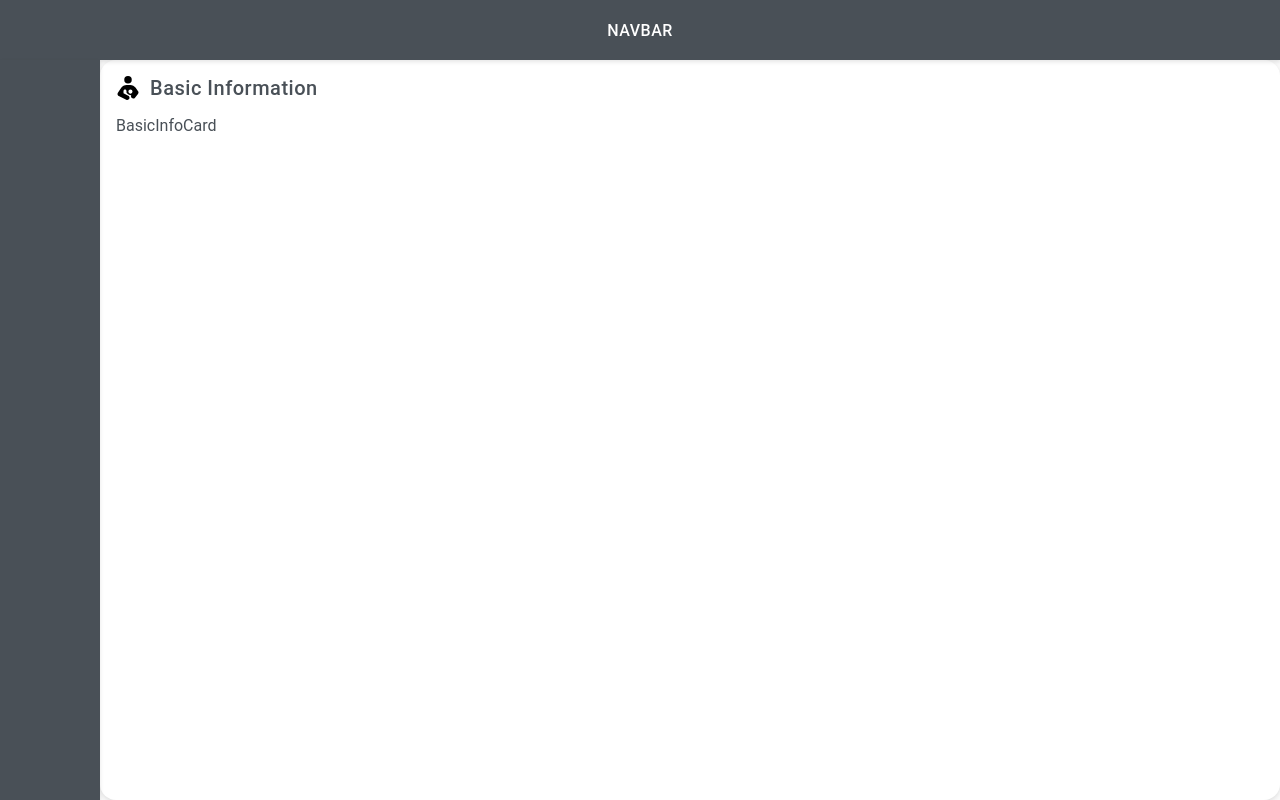
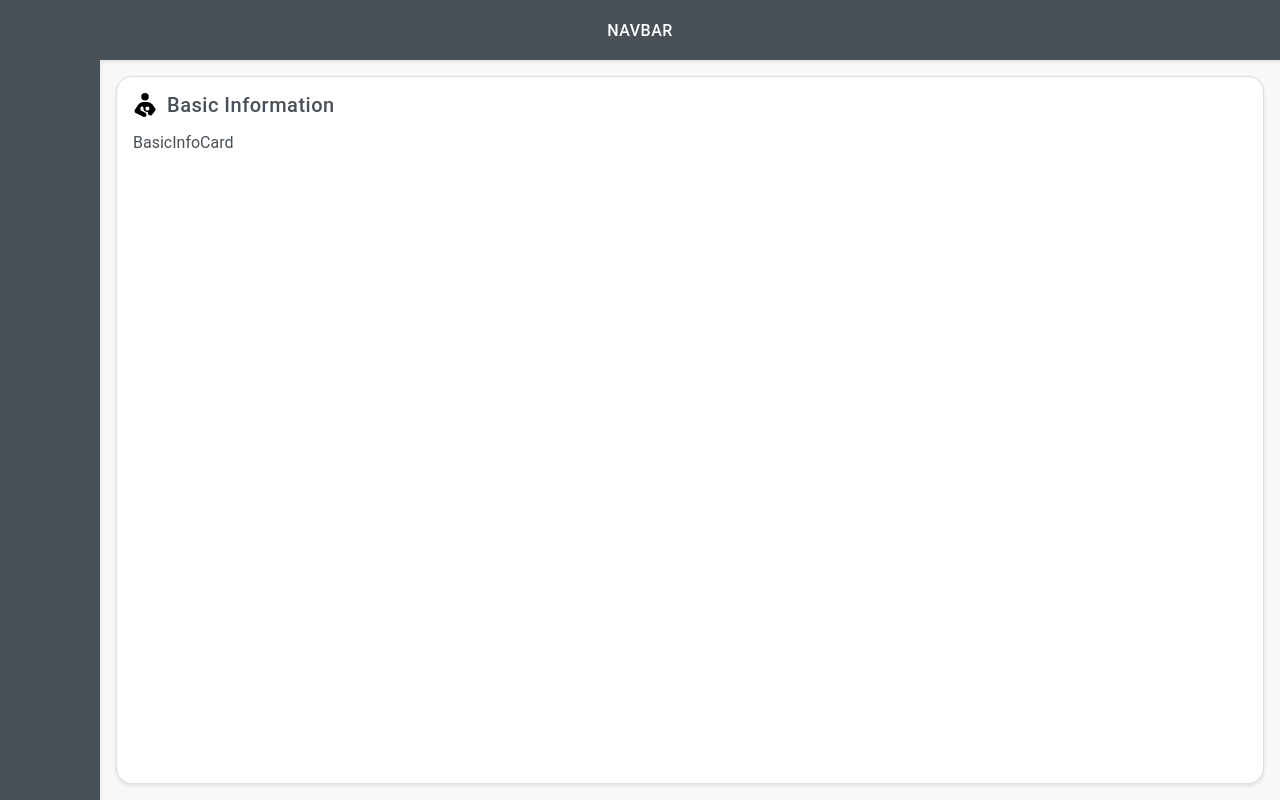
Before and after one commit to inaumanmajeed/FormikWithValidation, a React (Create React App) app: page / in a window 1280 px wide. Built offline with nearby package versions, Linux system fonts and the light colour scheme.

Commit message:
chore: Update import paths and styles for Home component and BasicInfoCard

```diff
--- a/src/app/containers/Home/index.js
+++ b/src/app/containers/Home/index.js
@@ -1,11 +1,16 @@
 import BasicInfoCard from "app/components/home/userInputcards/BasicInfoCard";
 import LayoutMainWeb from "app/layouts/web";
 import React from "react";
+import { MainContainerWrapper } from "../styles";
 
 const Home = () => {
-  return <LayoutMainWeb>
-    <BasicInfoCard />
-  </LayoutMainWeb>;
+  return (
+    <LayoutMainWeb>
+      <MainContainerWrapper>
+        <BasicInfoCard />
+      </MainContainerWrapper>
+    </LayoutMainWeb>
+  );
 };
 
 export default Home;
--- /dev/null
+++ b/src/app/containers/styles/index.js
@@ -0,0 +1,26 @@
+import { styled } from "@mui/material/styles";
+
+
+const MainContainerWrapper = styled("div")(({ theme }) => ({
+    padding: "16px",
+    display: "flex",
+    flexDirection: "column",
+    justifyContent: "flex-start",
+    alignItems: "flex-start",
+    gap: "16px",
+    width: "100%",
+    height: "100%",
+    overflowY: "auto",
+    [theme.breakpoints.down("md")]: {
+        padding: "8px",
+    },
+    [theme.breakpoints.down("sm")]: {
+        padding: "4px",
+    },
+    [theme.breakpoints.down("xs")]: {
+        padding: "2px",
+    },
+}));
+
+
+export { MainContainerWrapper };
--- a/src/app/layouts/userInputCards/styles/index.js
+++ b/src/app/layouts/userInputCards/styles/index.js
@@ -3,13 +3,14 @@ import { styled } from "@mui/material/styles";
 const InputCardContainer = styled("div")(({ theme, boxShadow }) => ({
   height: "100%",
   width: "100%",
+  border: "1px solid #ddd",
+  borderRadius: "16px",
   display: "flex",
   flexDirection: "column",
-  gap: "16px",
   justifyContent: "flex-start",
   alignItems: "flex-start",
+  gap: "16px",
   boxShadow: boxShadow ? boxShadow : "0 2px 4px rgba(0,0,0,0.1)",
-  borderRadius: "16px",
   padding: "16px",
   backgroundColor: "#fff",
   color: "#495057",
```
Also changed, not shown: src/app/components/shared/input/Input.js (added, +9 -0 lines), src/app/components/shared/input/styles.js (added).
